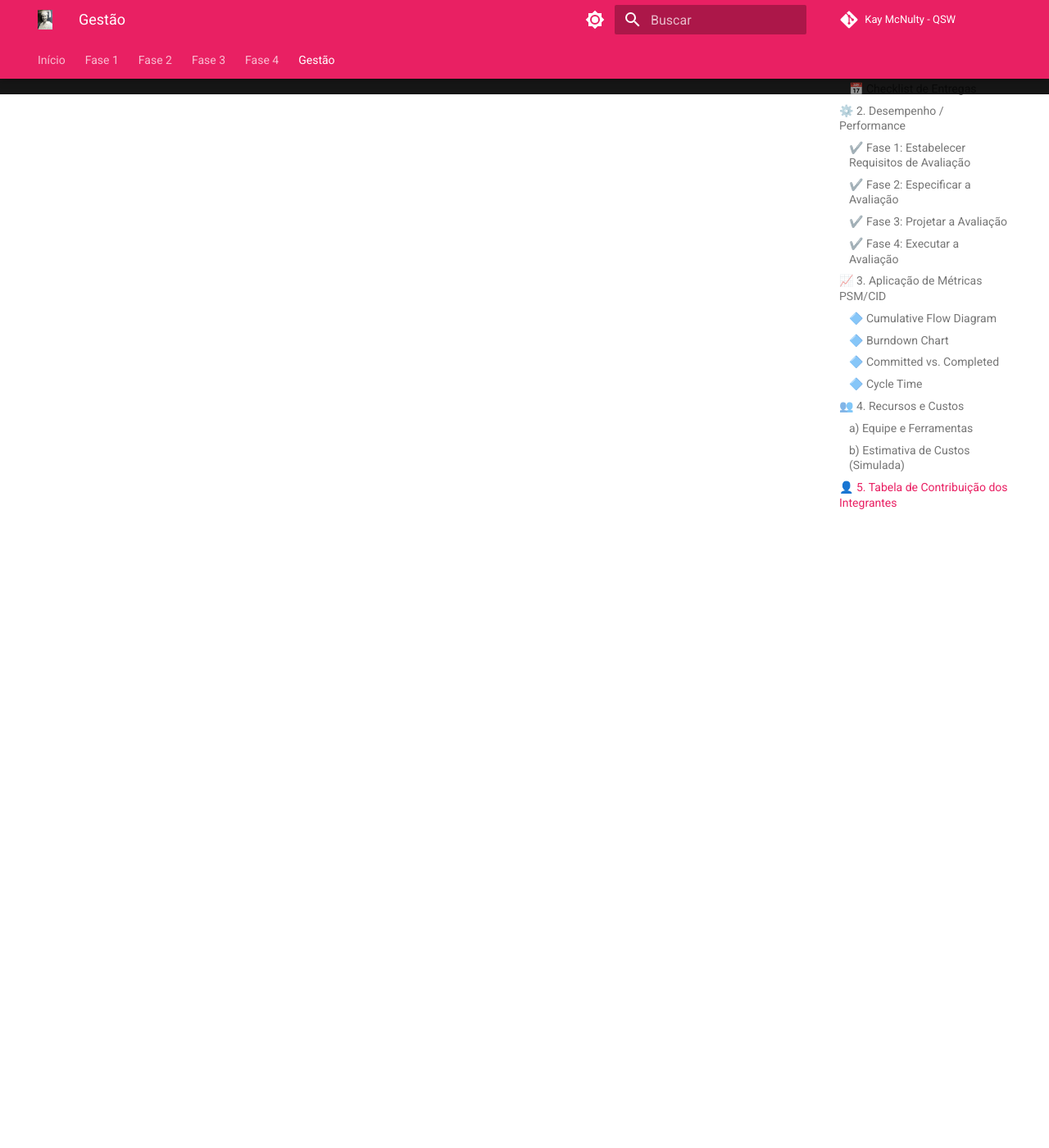
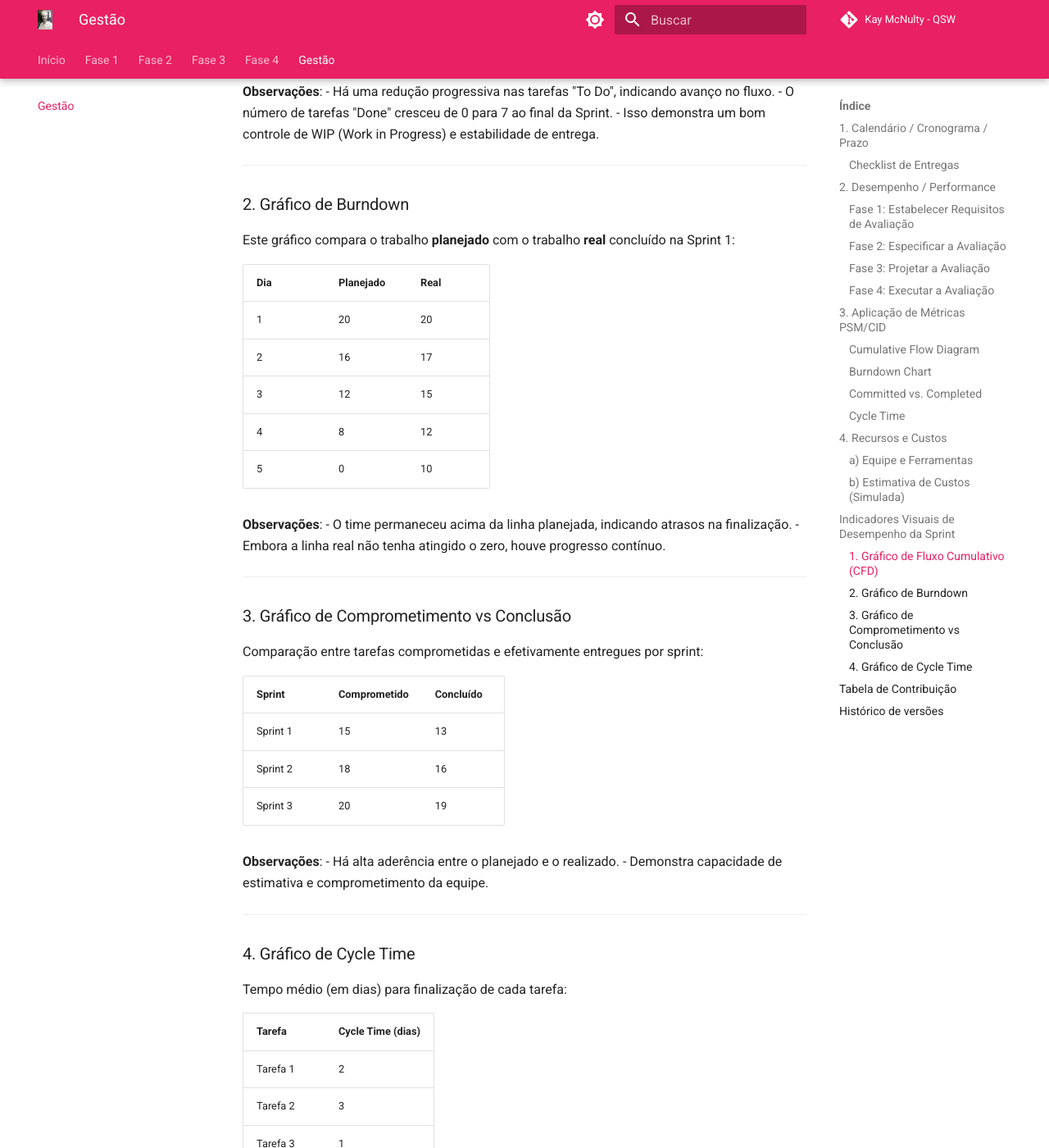
Before and after one commit to FCTE-Qualidade-de-Software-1/2025-1-T01-KAY-MCNULTY, an MkDocs documentation site: the page built from docs/gestao/gestao-projeto.md, in a window 1280 px wide and 1400 px high, scrolled down 5708 px. Shown: the whole window at 82% size. Built offline with MkDocs 1.6.1 and Material for MkDocs 9.7.7, drawn with Linux system fonts in a browser that asks for light colours; comment, search, counter and statistics services are not loaded; some of the changed text lies outside the part shown.

Commit message:
Update gestao-projeto.md

```diff
--- a/docs/gestao/gestao-projeto.md
+++ b/docs/gestao/gestao-projeto.md
@@ -1,4 +1,4 @@
-# 📊 Gestão do Projeto com Métricas PSM/CID
+# Gestão do Projeto com Métricas PSM/CID
 
 **Projeto:** AgroMart
 **Disciplina:** FGA0315 - Qualidade de Software 1
@@ -14,13 +14,13 @@ Este documento apresenta a aplicação de métricas de acompanhamento do projeto
 
 ---
 
-## ✅ 1. Calendário / Cronograma / Prazo
+##  1. Calendário / Cronograma / Prazo
 
 **Objetivo:** Avaliar a conformidade com o cronograma definido.
 **Métrica:** Conformidade com datas de entrega.
 **Como medir:** Checklist de datas planejadas vs. datas reais.
 
-### 📅 Checklist de Entregas
+###  Checklist de Entregas
 
 Março
 [x] 24/03 – Apresentação do Plano de Ensino
@@ -59,19 +59,19 @@ Julho
 
 ---
 
-## ⚙️ 2. Desempenho / Performance
+##  2. Desempenho / Performance
 
 **Objetivo:** Avaliar se as entregas foram realizadas corretamente e conforme as especificações.
 **Métrica:** Aderência às instruções da docente.
 **Como medir:** Verificação da entrega versus critérios (conteúdo, formato, prazo).
 
-### ✔️ Fase 1: Estabelecer Requisitos de Avaliação
+###  Fase 1: Estabelecer Requisitos de Avaliação
 
 [x] Estabelecer propósito
 [x] Identificar produtos
 [x] Especificar modelo de qualidade (PSM)
 
-### ✔️ Fase 2: Especificar a Avaliação
+###  Fase 2: Especificar a Avaliação
 
 [x] Seleção de métricas GQM
 [x] Objetivo claro
@@ -79,13 +79,13 @@ Julho
 [x] Critérios e níveis
 [x] Gráfico GQM
 
-### ✔️ Fase 3: Projetar a Avaliação
+###  Fase 3: Projetar a Avaliação
 
 [x] Plano de avaliação
 [x] Cronograma
 [x] Responsáveis
 
-### ✔️ Fase 4: Executar a Avaliação
+###  Fase 4: Executar a Avaliação
 
 [x] Coleta de dados (quantitativos e qualitativos)
 [x] Julgamento e melhorias (protótipo + proposta de melhoria)
@@ -94,27 +94,27 @@ Julho
 
 ---
 
-## 📈 3. Aplicação de Métricas PSM/CID
+##  3. Aplicação de Métricas PSM/CID
 
-### 🔷 Cumulative Flow Diagram
+###  Cumulative Flow Diagram
 
 <canvas id="cfdChart" width="600" height="300"></canvas>
 
-### 🔷 Burndown Chart
+###  Burndown Chart
 
 <canvas id="burndownChart" width="600" height="300"></canvas>
 
-### 🔷 Committed vs. Completed
+###  Committed vs. Completed
 
 <canvas id="commitChart" width="600" height="300"></canvas>
 
-### 🔷 Cycle Time
+###  Cycle Time
 
 <canvas id="cycleChart" width="600" height="300"></canvas>
 
 ---
 
-## 👥 4. Recursos e Custos
+##  4. Recursos e Custos
 
 ### a) Equipe e Ferramentas
 
@@ -143,147 +143,104 @@ Julho
 | Equipamentos              | R$ 3.000,00    | 5    | R$ 15.000,00     |
 | **Total Geral**           | —              | —    | **R$ 34.000,00** |
 
----
-
-## 👤 5. Tabela de Contribuição dos Integrantes
-
-| Matrícula | Nome do Integrante | Contribuição (%) |
-| --------- | ------------------ | ---------------- |
-| 242034483 | Bruno Duarte       | 20%              |
-| 251035022 | Camile Oliveira    | 20%              |
-| 221008570 | Diogo Ferreira     | 20%              |
-| 221008580 | Eduardo Silva      | 20%              |
-| 231035150 | Júlia Reis         | 20%              |
 
 ---
 
-<script src="https://cdn.jsdelivr.net/npm/chart.js"></script>
-<script>
-const cfdCtx = document.getElementById('cfdChart').getContext('2d');
-new Chart(cfdCtx, {
-  type: 'line',
-  data: {
-    labels: ['Dia 1', 'Dia 2', 'Dia 3', 'Dia 4'],
-    datasets: [
-      {
-        label: 'To Do',
-        data: [9, 7, 5, 2],
-        borderColor: '#b0bec5',
-        backgroundColor: 'rgba(176,190,197,0.3)',
-        fill: true,
-        tension: 0.3
-      },
-      {
-        label: 'In Progress',
-        data: [7, 5, 3, 1],
-        borderColor: '#ffa726',
-        backgroundColor: 'rgba(255,167,38,0.3)',
-        fill: true,
-        tension: 0.3
-      },
-      {
-        label: 'Done',
-        data: [0, 2, 4, 7],
-        borderColor: '#66bb6a',
-        backgroundColor: 'rgba(102,187,106,0.3)',
-        fill: true,
-        tension: 0.3
-      }
-    ]
-  },
-  options: {
-    responsive: true,
-    plugins: {
-      title: { display: true, text: 'Cumulative Flow - Sprint 1' },
-      legend: { position: 'bottom' }
-    },
-    scales: {
-      y: { beginAtZero: true, title: { display: true, text: 'Tarefas' } },
-      x: { title: { display: true, text: 'Dias' } }
-    }
-  }
-});
+## Indicadores Visuais de Desempenho da Sprint
 
-const burndownCtx = document.getElementById('burndownChart').getContext('2d');
-new Chart(burndownCtx, {
-  type: 'line',
-  data: {
-    labels: ['Dia 1', 'Dia 2', 'Dia 3', 'Dia 4', 'Dia 5'],
-    datasets: [
-      {
-        label: 'Planejado',
-        data: [20, 16, 12, 8, 0],
-        borderColor: '#90caf9',
-        tension: 0.4
-      },
-      {
-        label: 'Real',
-        data: [20, 17, 15, 12, 10],
-        borderColor: '#f44336',
-        tension: 0.4
-      }
-    ]
-  },
-  options: {
-    plugins: {
-      title: { display: true, text: 'Burndown Chart - Sprint 1' },
-      legend: { position: 'bottom' }
-    },
-    scales: {
-      y: { beginAtZero: true, title: { display: true, text: 'Tarefas Restantes' } }
-    }
-  }
-});
+A seguir são apresentados os principais gráficos utilizados para análise do desempenho da equipe de desenvolvimento do sistema **AgroMart** durante os ciclos de sprint. Os dados foram coletados manualmente a partir do acompanhamento do quadro Kanban e das ferramentas de versionamento utilizadas.
 
-const commitCtx = document.getElementById('commitChart').getContext('2d');
-new Chart(commitCtx, {
-  type: 'bar',
-  data: {
-    labels: ['Sprint 1', 'Sprint 2', 'Sprint 3'],
-    datasets: [
-      {
-        label: 'Comprometido',
-        data: [15, 18, 20],
-        backgroundColor: '#42a5f5'
-      },
-      {
-        label: 'Concluído',
-        data: [13, 16, 19],
-        backgroundColor: '#66bb6a'
-      }
-    ]
-  },
-  options: {
-    plugins: {
-      title: { display: true, text: 'Committed vs Completed' },
-      legend: { position: 'bottom' }
-    },
-    responsive: true,
-    scales: {
-      y: { beginAtZero: true, title: { display: true, text: 'Tarefas' } }
-    }
-  }
-});
+---
 
-const cycleCtx = document.getElementById('cycleChart').getContext('2d');
-new Chart(cycleCtx, {
-  type: 'bar',
-  data: {
-    labels: ['Tarefa 1', 'Tarefa 2', 'Tarefa 3', 'Tarefa 4'],
-    datasets: [{
-      label: 'Cycle Time (dias)',
-      data: [2, 3, 1, 4],
-      backgroundColor: '#ab47bc'
-    }]
-  },
-  options: {
-    plugins: {
-      title: { display: true, text: 'Cycle Time por Tarefa' },
-      legend: { display: false }
-    },
-    scales: {
-      y: { beginAtZero: true, title: { display: true, text: 'Dias' } }
-    }
-  }
-});
-</script>
+### 1. Gráfico de Fluxo Cumulativo (CFD)
+
+Este gráfico representa a evolução das tarefas ao longo dos dias da Sprint 1, separadas por status:
+
+| Dia | To Do | In Progress | Done |
+|-----|-------|-------------|------|
+| 1   | 9     | 7           | 0    |
+| 2   | 7     | 5           | 2    |
+| 3   | 5     | 3           | 4    |
+| 4   | 2     | 1           | 7    |
+
+**Observações**:
+- Há uma redução progressiva nas tarefas "To Do", indicando avanço no fluxo.
+- O número de tarefas "Done" cresceu de 0 para 7 ao final da Sprint.
+- Isso demonstra um bom controle de WIP (Work in Progress) e estabilidade de entrega.
+
+---
+
+### 2. Gráfico de Burndown
+
+Este gráfico compara o trabalho **planejado** com o trabalho **real** concluído na Sprint 1:
+
+| Dia | Planejado | Real |
+|-----|-----------|------|
+| 1   | 20        | 20   |
+| 2   | 16        | 17   |
+| 3   | 12        | 15   |
+| 4   | 8         | 12   |
+| 5   | 0         | 10   |
+
+**Observações**:
+- O time permaneceu acima da linha planejada, indicando atrasos na finalização.
+- Embora a linha real não tenha atingido o zero, houve progresso contínuo.
+
+---
+
+### 3. Gráfico de Comprometimento vs Conclusão
+
+Comparação entre tarefas comprometidas e efetivamente entregues por sprint:
+
+| Sprint  | Comprometido | Concluído |
+|---------|--------------|-----------|
+| Sprint 1 | 15           | 13        |
+| Sprint 2 | 18           | 16        |
+| Sprint 3 | 20           | 19        |
+
+**Observações**:
+- Há alta aderência entre o planejado e o realizado.
+- Demonstra capacidade de estimativa e comprometimento da equipe.
+
+---
+
+### 4. Gráfico de Cycle Time
+
+Tempo médio (em dias) para finalização de cada tarefa:
+
+| Tarefa    | Cycle Time (dias) |
+|-----------|-------------------|
+| Tarefa 1  | 2                 |
+| Tarefa 2  | 3                 |
+| Tarefa 3  | 1                 |
+| Tarefa 4  | 4                 |
+
+**Observações**:
+- A maioria das tarefas foi concluída entre 1 e 3 dias.
+- A variação no tempo pode indicar diferenças na complexidade ou no tamanho das histórias.
+
+---
+
+**Conclusão**:
+A análise gráfica evidencia que, apesar de pequenos desvios entre o trabalho planejado e realizado, o time teve um desempenho estável ao longo da Sprint 1. A visualização dos dados possibilita ajustes estratégicos para as próximas sprints, principalmente no planejamento de capacidade e balanceamento de tarefas.
+
+---
+##  Tabela de Contribuição
+
+| Nome completo                          | Contribuição (%) |
+|----------------------------------------|------------------|
+| [Júlia Massuda](http://github.com/JuliaReis18)                | 20%               |
+| [Diogo Ferreira](https://github.com/fdiogo1)                  | 20%                |
+| [Eduardo](http://github.com/Eduard0803)        | 20%                 |
+| [Camile](http://github.com/Camile0318   )       | 20%                 |
+| [Bruno Duarte]( https://github.com/bbduarte )                   | 20%                 |
+---
+
+
+
+## Histórico de versões
+
+| Versão | Data       | Descrição                   | Autor          | Revisor     |
+|--------|------------|-----------------------------|----------------|-------------|
+| 1.0    | 08/07/2025 | Criação do documento de gestão     | [Bruno Duarte]( https://github.com/bbduarte )   | -   |
+| 1.1   | 08/07/2025 | Organizando o padrão de estruturação da página   | [Júlia Massuda](http://github.com/JuliaReis18)   | -   |
```
